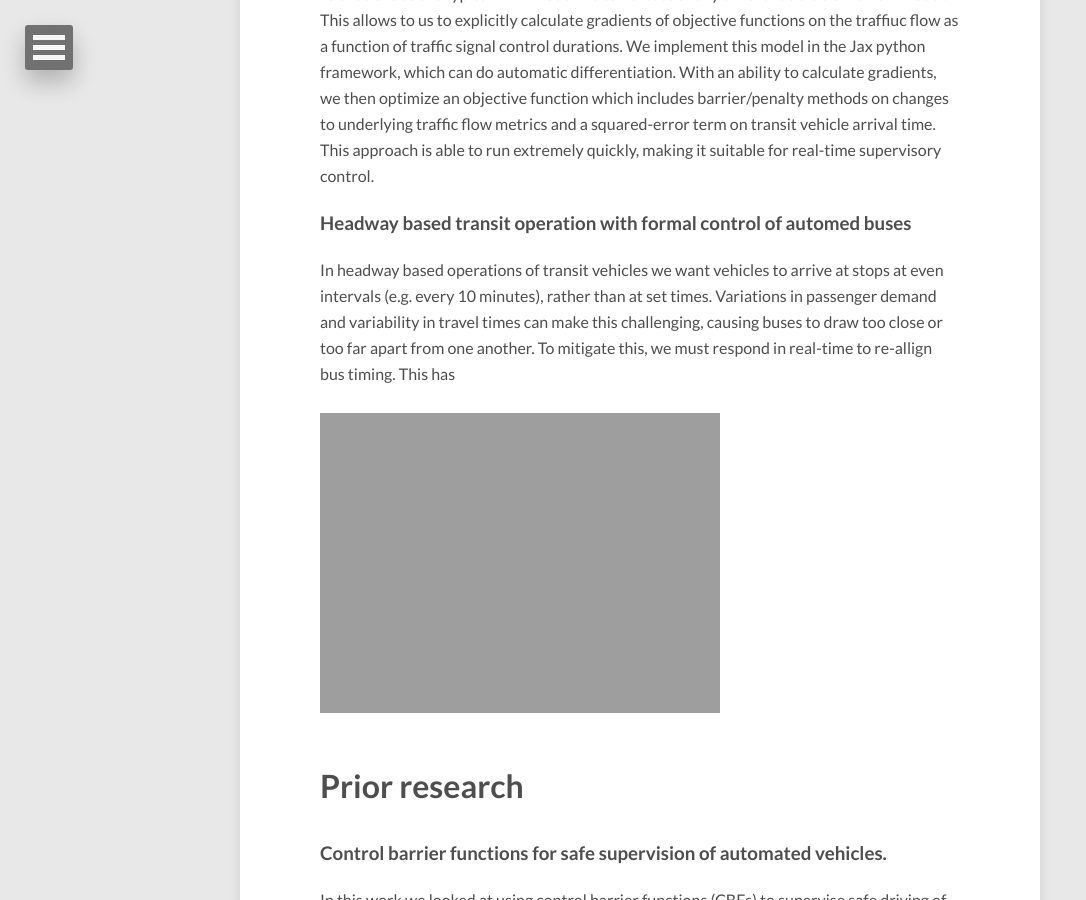
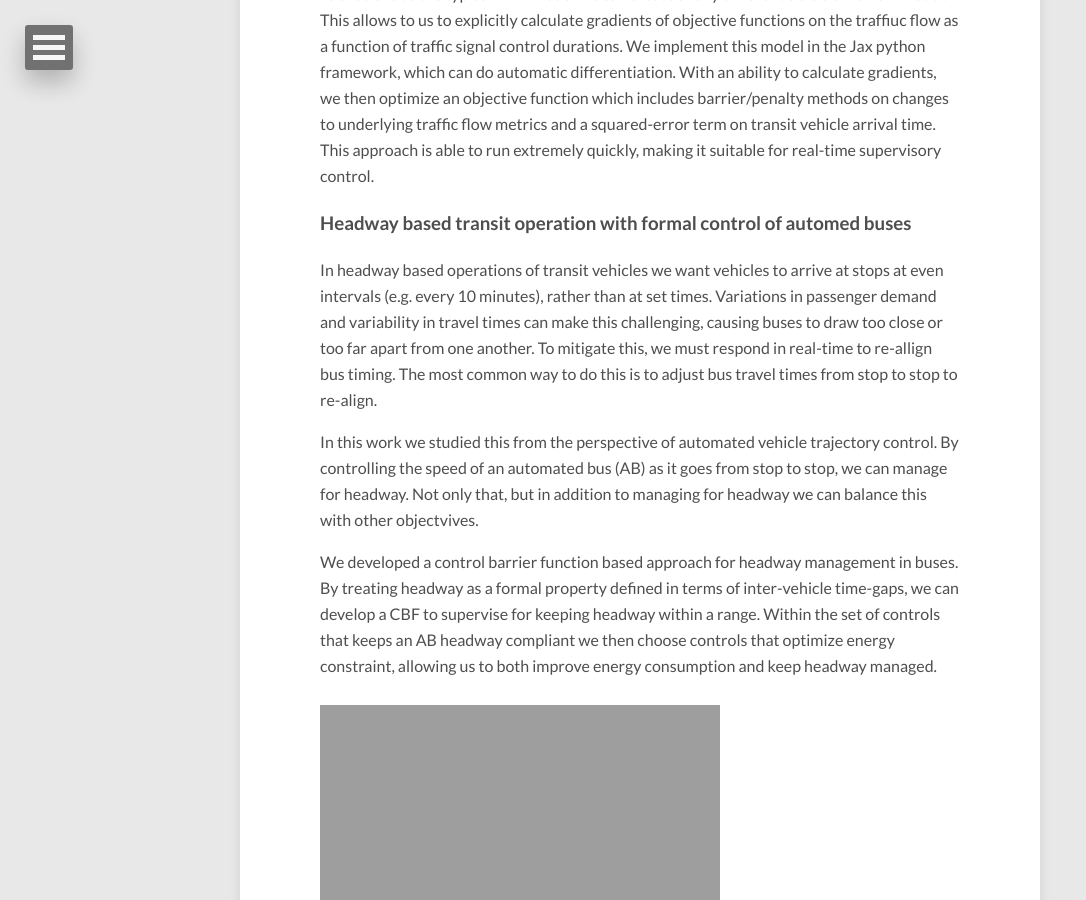
Before and after one commit to georgegunter/georgegunter.github.io, a Jekyll site: the page built from research/index.md, in a window 1280 px wide and 900 px high, scrolled down 1336 px. Shown: the whole window, without its empty margins (0-1086 px from the left). Built offline with Jekyll 4.4.1, drawn with Linux system fonts in a browser that asks for light colours; nearby versions of some CDN libraries.

Commit message:
update research and added headshot

```diff
--- a/research/index.md
+++ b/research/index.md
@@ -33,7 +33,11 @@ We develop a novel numerical framework to solve this problem. By making a few sm
 ### Headway based transit operation with formal control of automed buses
 
 
-In headway based operations of transit vehicles we want vehicles to arrive at stops at even intervals (e.g. every 10 minutes), rather than at set times. Variations in passenger demand and variability in travel times can make this challenging, causing buses to draw too close or too far apart from one another. To mitigate this, we must respond in real-time to re-allign bus timing. This has
+In headway based operations of transit vehicles we want vehicles to arrive at stops at even intervals (e.g. every 10 minutes), rather than at set times. Variations in passenger demand and variability in travel times can make this challenging, causing buses to draw too close or too far apart from one another. To mitigate this, we must respond in real-time to re-allign bus timing. The most common way to do this is to adjust bus travel times from stop to stop to re-align.
+
+In this work we studied this from the perspective of automated vehicle trajectory control. By controlling the speed of an automated bus (AB) as it goes from stop to stop, we can manage for headway. Not only that, but in addition to managing for headway we can balance this with other objectvives.
+
+We developed a control barrier function based approach for headway management in buses. By treating headway as a formal property defined in terms of inter-vehicle time-gaps, we can develop a CBF to supervise for keeping headway within a range. Within the set of controls that keeps an AB headway compliant we then choose controls that optimize energy constraint, allowing us to both improve energy consumption and keep headway managed.
 
 
 
```
Also changed, not shown: about/index.md (+6 -0 lines), 1 other file.
